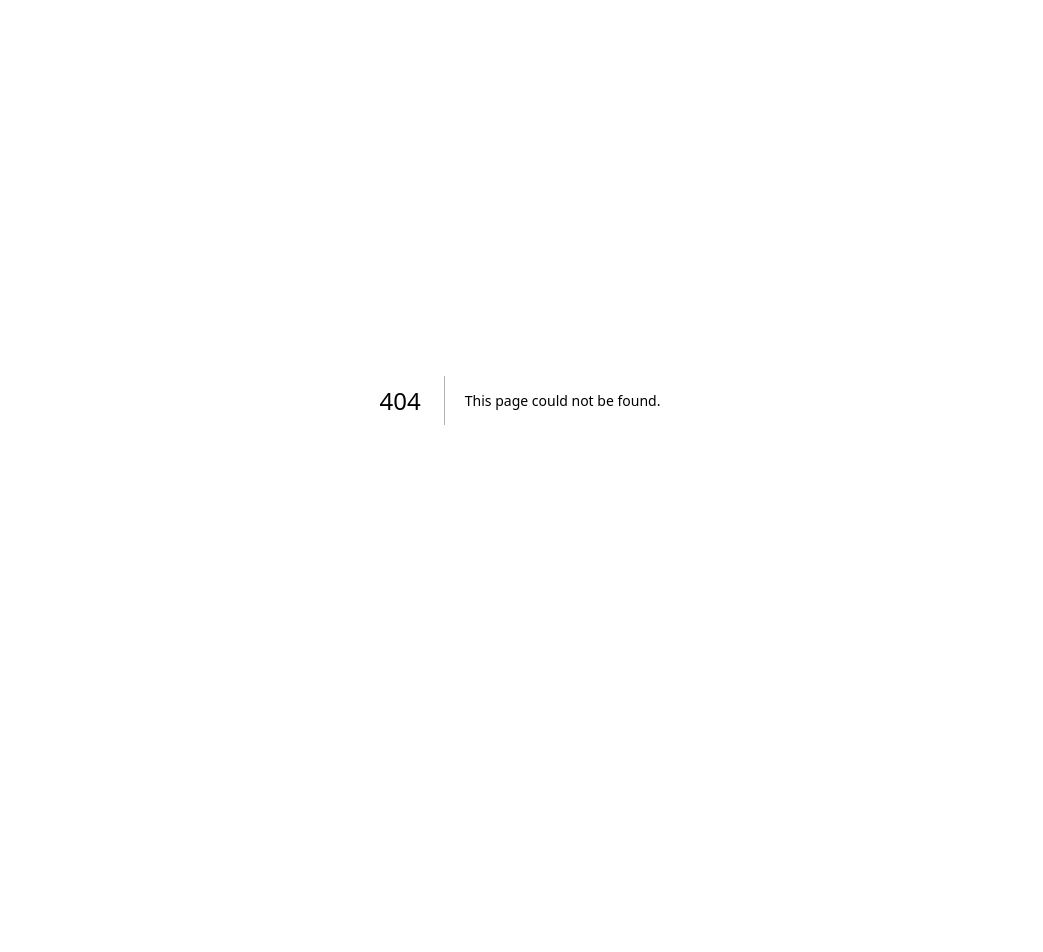
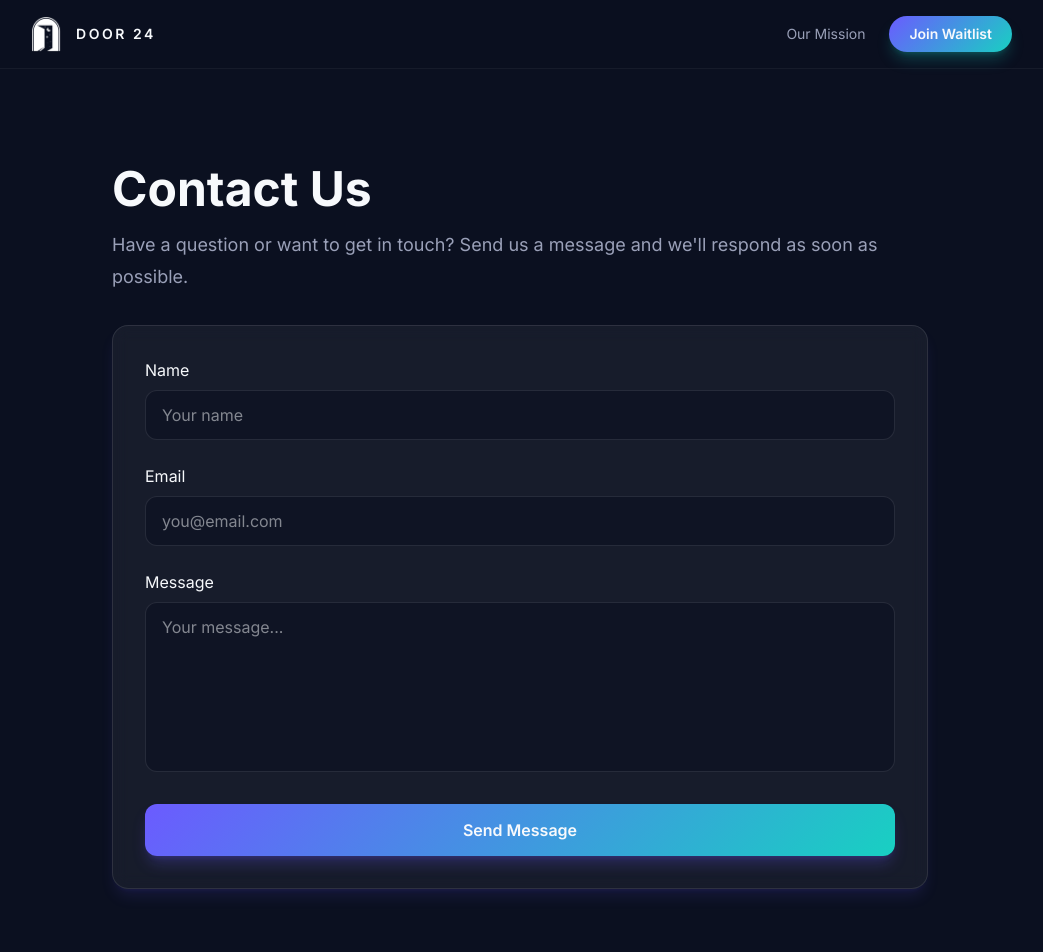
Before and after one commit to Door24Tech/door24-web, a Next.js app: page /contact in a window 1280 px wide. Before the commit this address had no page. Shown: the top 952 px of the page, without its empty margins (120-1163 px from the left). Before the commit the page ends 800 px from the top, so only its background shows below. Built offline with nearby package versions, Linux system fonts and the light colour scheme.

Commit message:
Add contact page with form matching website style

```diff
--- /dev/null
+++ b/src/app/contact/page.tsx
@@ -0,0 +1,163 @@
+'use client';
+
+import { FormEvent, useState } from "react";
+import Header from "../components/Header";
+import Footer from "../components/Footer";
+
+type FormStatus = "idle" | "loading" | "success" | "error";
+
+type FormState = {
+  status: FormStatus;
+  message: string;
+};
+
+export default function Contact() {
+  const [formState, setFormState] = useState<FormState>({
+    status: "idle",
+    message: "",
+  });
+
+  const handleSubmit = async (event: FormEvent<HTMLFormElement>) => {
+    event.preventDefault();
+    setFormState({ status: "loading", message: "" });
+
+    const formData = new FormData(event.currentTarget);
+    const name = formData.get("name")?.toString().trim();
+    const email = formData.get("email")?.toString().trim();
+    const message = formData.get("message")?.toString().trim();
+
+    if (!name || !email || !message) {
+      setFormState({
+        status: "error",
+        message: "Please fill in all fields.",
+      });
+      return;
+    }
+
+    if (!/.+@.+\..+/.test(email)) {
+      setFormState({
+        status: "error",
+        message: "Please enter a valid email address.",
+      });
+      return;
+    }
+
+    try {
+      await new Promise((resolve) => setTimeout(resolve, 1400));
+      event.currentTarget.reset();
+      setFormState({
+        status: "success",
+        message: "Thank you for reaching out! We'll get back to you soon.",
+      });
+    } catch (error) {
+      console.error(error);
+      setFormState({
+        status: "error",
+        message: "Something went wrong. Please try again in a moment.",
+      });
+    }
+  };
+
+  return (
+    <div className="relative min-h-screen bg-[var(--door24-background)] text-[var(--door24-foreground)]">
+      <Header />
+
+      {/* Main Content */}
+      <main className="mx-auto max-w-[880px] px-4 py-16 sm:px-8 sm:py-24">
+        <div className="flex flex-col gap-8">
+          {/* Title */}
+          <div className="flex flex-col gap-4">
+            <h1 className="text-4xl font-bold sm:text-5xl">Contact Us</h1>
+            <p className="text-base leading-7 text-[var(--door24-muted)] sm:text-lg sm:leading-8">
+              Have a question or want to get in touch? Send us a message and we'll respond as soon as possible.
+            </p>
+          </div>
+
+          {/* Contact Form */}
+          <form
+            onSubmit={handleSubmit}
+            className="flex flex-col gap-6 rounded-2xl border border-white/10 bg-white/5 p-6 shadow-lg shadow-[rgba(107,91,255,0.12)] backdrop-blur sm:p-8"
+            suppressHydrationWarning
+          >
+            <div className="flex flex-col gap-6">
+              {/* Name Field */}
+              <label className="flex flex-col gap-2">
+                <span className="text-sm font-medium text-[var(--door24-foreground)] sm:text-base">
+                  Name
+                </span>
+                <input
+                  type="text"
+                  name="name"
+                  required
+                  className="rounded-xl border border-white/10 bg-[rgba(11,16,32,0.6)] px-4 py-3 text-sm text-[var(--door24-foreground)] outline-none transition focus-visible:border-white/40 focus-visible:bg-[rgba(11,16,32,0.85)] focus-visible:outline focus-visible:outline-2 focus-visible:outline-offset-2 focus-visible:outline-[var(--door24-primary-start)] sm:text-base"
+                  placeholder="Your name"
+                  suppressHydrationWarning
+                />
+              </label>
+
+              {/* Email Field */}
+              <label className="flex flex-col gap-2">
+                <span className="text-sm font-medium text-[var(--door24-foreground)] sm:text-base">
+                  Email
+                </span>
+                <input
+                  type="email"
+                  name="email"
+                  required
+                  className="rounded-xl border border-white/10 bg-[rgba(11,16,32,0.6)] px-4 py-3 text-sm text-[var(--door24-foreground)] outline-none transition focus-visible:border-white/40 focus-visible:bg-[rgba(11,16,32,0.85)] focus-visible:outline focus-visible:outline-2 focus-visible:outline-offset-2 focus-visible:outline-[var(--door24-primary-start)] sm:text-base"
+                  placeholder="you@email.com"
+                  suppressHydrationWarning
+                />
+              </label>
+
+              {/* Message Field */}
+              <label className="flex flex-col gap-2">
+                <span className="text-sm font-medium text-[var(--door24-foreground)] sm:text-base">
+                  Message
+                </span>
+                <textarea
+                  name="message"
+                  required
+                  rows={6}
+                  className="resize-none rounded-xl border border-white/10 bg-[rgba(11,16,32,0.6)] px-4 py-3 text-sm text-[var(--door24-foreground)] outline-none transition focus-visible:border-white/40 focus-visible:bg-[rgba(11,16,32,0.85)] focus-visible:outline focus-visible:outline-2 focus-visible:outline-offset-2 focus-visible:outline-[var(--door24-primary-start)] sm:text-base"
+                  placeholder="Your message..."
+                  suppressHydrationWarning
+                />
+              </label>
+            </div>
+
+            {/* Submit Button */}
+            <button
+              type="submit"
+              disabled={formState.status === "loading"}
+              className="door24-gradient group relative mt-2 w-full overflow-hidden rounded-xl px-6 py-3 text-base font-semibold text-[var(--door24-foreground)] shadow-lg shadow-[rgba(107,91,255,0.25)] transition hover:shadow-xl hover:shadow-[rgba(24,208,194,0.35)] focus-visible:outline focus-visible:outline-2 focus-visible:outline-offset-2 focus-visible:outline-[var(--door24-primary-end)] disabled:cursor-not-allowed disabled:opacity-70 sm:w-auto sm:px-8 sm:py-3.5"
+            >
+              <span className="absolute inset-0 translate-y-[110%] bg-white/15 transition-transform duration-500 ease-out group-hover:translate-y-[-10%]" />
+              <span className="relative">
+                {formState.status === "loading" ? "Sending…" : "Send Message"}
+              </span>
+            </button>
+
+            {/* Status Message */}
+            {formState.message && (
+              <div
+                aria-live="polite"
+                className={`text-center text-sm sm:text-base ${
+                  formState.status === "success"
+                    ? "text-[var(--door24-accent)]"
+                    : formState.status === "error"
+                      ? "text-[var(--door24-error)]"
+                      : "text-[var(--door24-muted)]"
+                }`}
+              >
+                {formState.message}
+              </div>
+            )}
+          </form>
+        </div>
+      </main>
+
+      <Footer />
+    </div>
+  );
+}
```
